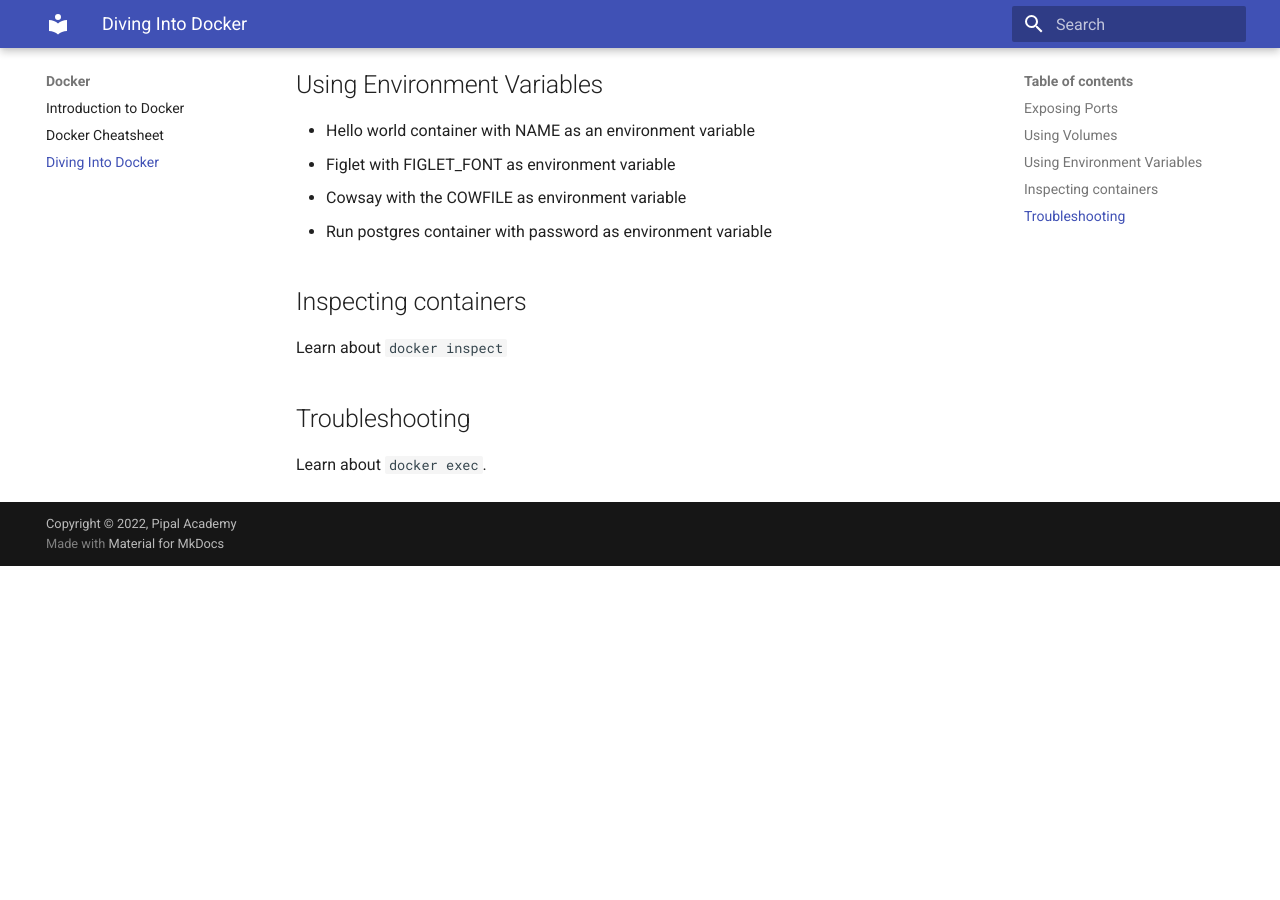
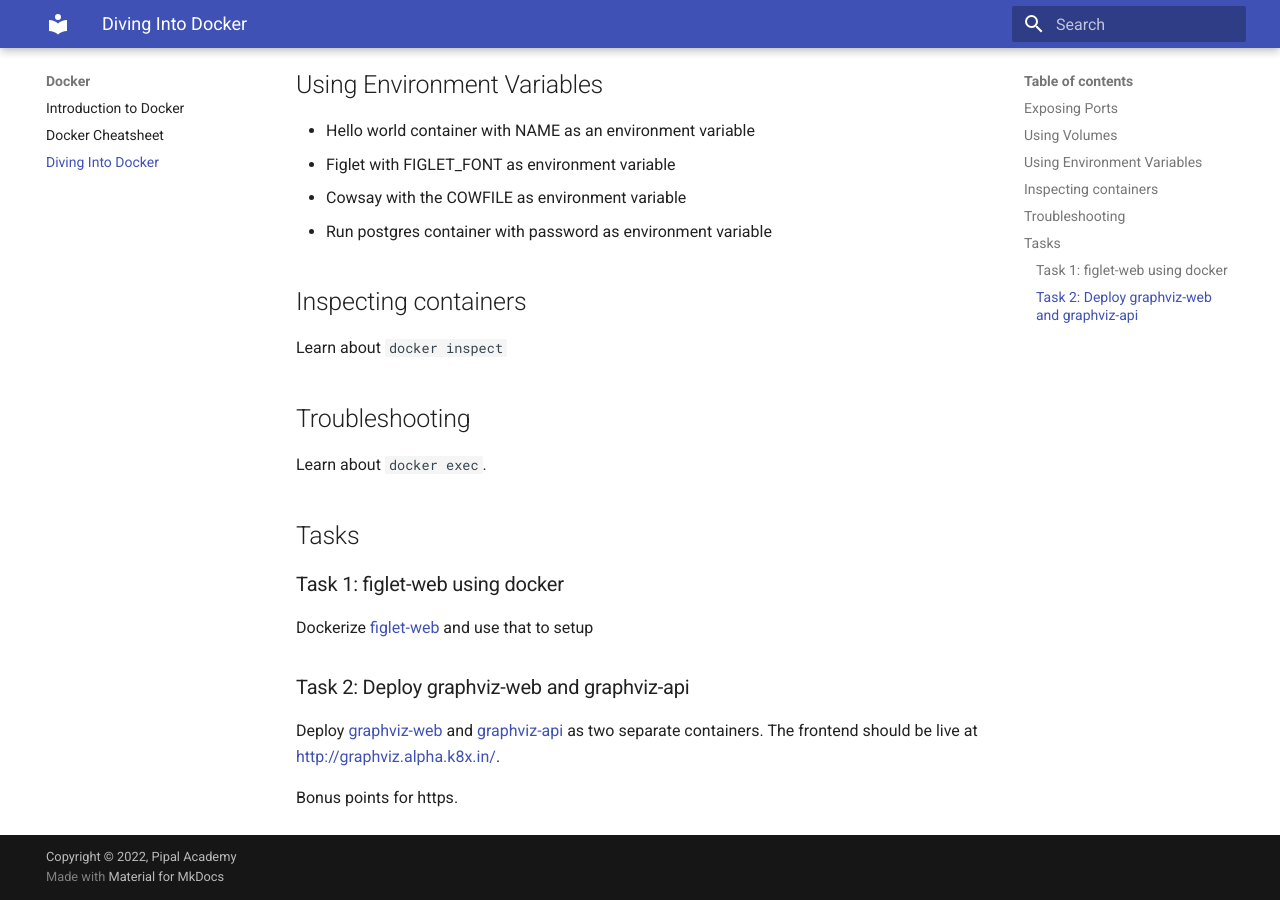
Before and after one commit to pipalacademy/devops-foundation-course, an MkDocs documentation site: the page built from docs/docker/diving-in.md, in a window 1280 px wide and 900 px high, scrolled down 669 px. Built offline with MkDocs 1.6.1 and Material for MkDocs 9.7.7, drawn with Linux system fonts in a browser that asks for light colours; before the commit the page ends 1235 px from its top, so only the background shows below that.

Commit message:
Added tasks to diving into docker

```diff
--- a/docs/docker/diving-in.md
+++ b/docs/docker/diving-in.md
@@ -31,3 +31,22 @@ Learn about `docker inspect`
 ## Troubleshooting
 
 Learn about `docker exec`.
+
+
+## Tasks
+
+### Task 1: figlet-web using docker
+
+Dockerize [figlet-web][] and use that to setup <figlet-web.alpha.k8x.in>
+
+[figlet-web]: https://github.com/anandology/figlet-web
+
+### Task 2: Deploy graphviz-web and graphviz-api
+
+Deploy [graphviz-web][] and [graphviz-api][] as two separate containers.
+The frontend should be live at <http://graphviz.alpha.k8x.in/>.
+
+Bonus points for https.
+
+[graphviz-web]: https://github.com/pipalacademy/kubernetes-workshop/tree/master/graphviz-web
+[graphviz-api]: https://github.com/pipalacademy/kubernetes-workshop/tree/master/graphviz-api
```
